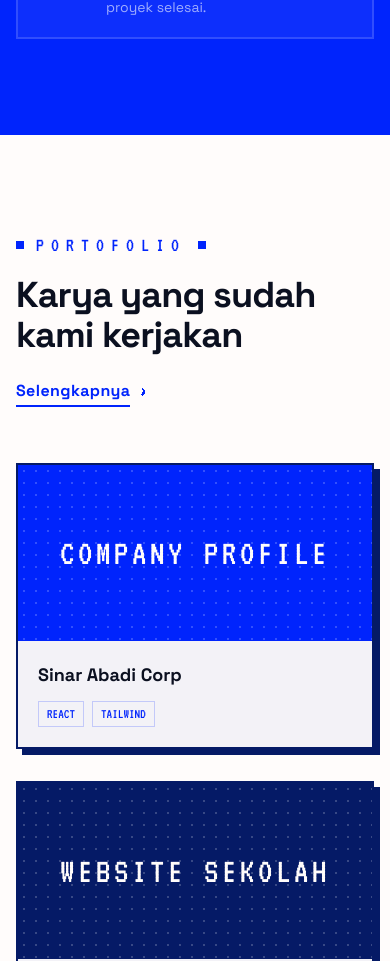
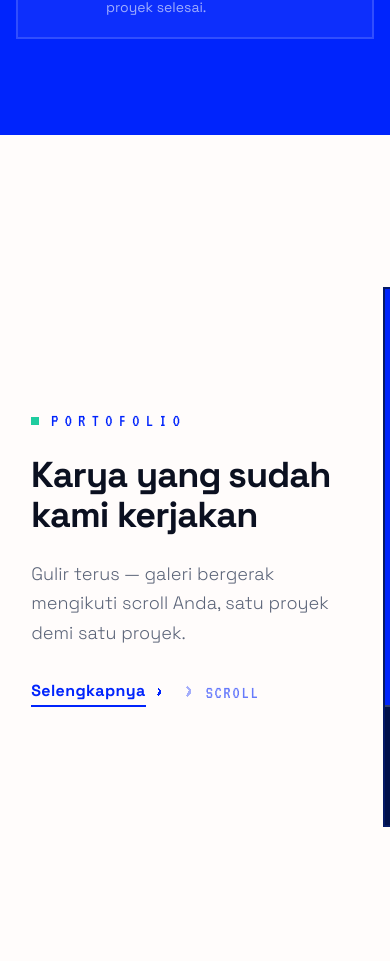
Before and after one commit to bitsy6699/xoratech, a React (Vite) app: page / in a window 390 px wide. Shown: the part 3334-4295 px from the top of the page. Built offline with nearby package versions, Linux system fonts and the light colour scheme; no server answers.

Commit message:
feat: scroll-driven animation komprehensif ala cantor8
- Galeri portofolio horizontal sticky (scroll menggeser panel proyek)
- Parallax watermark XorMark di WhySection & ProcessSection (2 kecepatan)
- Reveal mendukung scale (blur + scale masuk per section)
- Hint scroll pixel di panel pembuka galeri

```diff
--- /dev/null
+++ b/src/components/motion/HorizontalScroll.jsx
@@ -0,0 +1,51 @@
+import { Children, useRef } from 'react'
+import { motion, useScroll, useTransform, useReducedMotion } from 'framer-motion'
+
+export default function HorizontalScroll({
+  children,
+  className = '',
+  trackClassName = '',
+  scrollHeight = '320vh',
+}) {
+  const ref = useRef(null)
+  const trackRef = useRef(null)
+  const reduce = useReducedMotion()
+  const { scrollYProgress } = useScroll({ target: ref, offset: ['start start', 'end end'] })
+
+  const x = useTransform(scrollYProgress, [0, 1], (v) => {
+    if (reduce) return 0
+    const track = trackRef.current
+    const wrap = ref.current
+    if (!track || !wrap) return 0
+    const max = track.scrollWidth - wrap.clientWidth
+    return -v * max
+  })
+
+  const panels = Children.toArray(children).map((child, i) => (
+    <div key={i} className="flex-none">
+      {child}
+    </div>
+  ))
+
+  if (reduce) {
+    return (
+      <section ref={ref} className={`overflow-x-auto bg-cream ${className}`}>
+        <div className="flex items-stretch gap-8 px-[8vw] py-24 sm:gap-10">{panels}</div>
+      </section>
+    )
+  }
+
+  return (
+    <section ref={ref} className={`relative ${className}`} style={{ height: scrollHeight }}>
+      <div className="sticky top-0 flex h-screen items-center overflow-hidden">
+        <motion.div
+          ref={trackRef}
+          style={{ x, willChange: 'transform' }}
+          className={`flex items-stretch gap-8 px-[8vw] sm:gap-10 ${trackClassName}`}
+        >
+          {panels}
+        </motion.div>
+      </div>
+    </section>
+  )
+}
--- /dev/null
+++ b/src/components/motion/Parallax.jsx
@@ -0,0 +1,22 @@
+import { useRef } from 'react'
+import { motion, useScroll, useTransform, useReducedMotion } from 'framer-motion'
+
+export default function Parallax({
+  children,
+  speed = 0.18,
+  from = 0,
+  className = '',
+  style = {},
+}) {
+  const ref = useRef(null)
+  const reduce = useReducedMotion()
+  const { scrollYProgress } = useScroll({ target: ref, offset: ['start end', 'end start'] })
+  const travel = 140 * speed
+  const y = useTransform(scrollYProgress, [0, 1], [from + travel, from - travel])
+
+  return (
+    <motion.div ref={ref} className={className} style={{ ...style, y: reduce ? from : y }}>
+      {children}
+    </motion.div>
+  )
+}
--- a/src/components/motion/Reveal.jsx
+++ b/src/components/motion/Reveal.jsx
@@ -2,7 +2,7 @@ import { motion, useReducedMotion } from 'framer-motion'
 
 export const EASE = [0.76, 0, 0.24, 1]
 
-export function Reveal({ children, delay = 0, y = 28, className = '', once = true, blur = true }) {
+export function Reveal({ children, delay = 0, y = 28, scale = 1, className = '', once = true, blur = true }) {
   const reduce = useReducedMotion()
   return (
     <motion.div
@@ -10,9 +10,10 @@ export function Reveal({ children, delay = 0, y = 28, className = '', once = tru
       initial={{
         opacity: 0,
         y: reduce ? 0 : y,
+        scale: reduce ? 1 : scale,
         filter: blur && !reduce ? 'blur(3px)' : 'none',
       }}
-      whileInView={{ opacity: 1, y: 0, filter: 'none' }}
+      whileInView={{ opacity: 1, y: 0, scale: 1, filter: 'none' }}
       viewport={{ once, margin: '-60px' }}
       transition={{ duration: 0.7, delay, ease: EASE }}
     >
--- a/src/pages/Home.jsx
+++ b/src/pages/Home.jsx
@@ -7,6 +7,8 @@ import RevealHeading from '../components/motion/RevealHeading'
 import { Stagger, StaggerItem, Reveal } from '../components/motion/Reveal'
 import CountUp from '../components/motion/CountUp'
 import TiltCard from '../components/motion/TiltCard'
+import Parallax from '../components/motion/Parallax'
+import HorizontalScroll from '../components/motion/HorizontalScroll'
 import { SectionKicker, ArrowLink, Marquee, PixelTag } from '../components/ui/Button.jsx'
 import PixelArrow from '../components/ui/PixelArrow'
 import PixelWipe from '../components/ui/PixelWipe'
@@ -158,7 +160,7 @@ const CategoriesSection = ({ sectionRef }) => {
   return (
     <section ref={sectionRef} className="bg-cream py-24">
       <div className="mx-auto max-w-7xl px-4 sm:px-6 lg:px-8">
-        <Reveal>
+        <Reveal scale={0.96}>
           <div className="mb-14 flex flex-col justify-between gap-6 md:flex-row md:items-end">
             <div>
               <SectionKicker>Layanan Kami</SectionKicker>
@@ -201,8 +203,14 @@ const CategoriesSection = ({ sectionRef }) => {
 
 function WhySection() {
   return (
-    <section data-nav-theme="dark" className="bg-primary py-24 text-cream">
-      <div className="mx-auto max-w-7xl px-4 sm:px-6 lg:px-8">
+    <section data-nav-theme="dark" className="relative isolate overflow-hidden bg-primary py-24 text-cream">
+      <Parallax
+        speed={0.22}
+        className="pointer-events-none absolute -right-16 top-1/2 z-0 hidden -translate-y-1/2 lg:block"
+      >
+        <XorMark className="h-[40vw] w-[40vw] max-h-[520px] max-w-[520px] text-white/[0.05]" />
+      </Parallax>
+      <div className="relative z-10 mx-auto max-w-7xl px-4 sm:px-6 lg:px-8">
         <div className="grid gap-16 lg:grid-cols-2 lg:items-center">
           <div>
             <SectionKicker dark>Kenapa Xora</SectionKicker>
@@ -242,57 +250,73 @@ function WhySection() {
 
 function PortfolioPreview() {
   return (
-    <section className="bg-cream py-24">
-      <div className="mx-auto max-w-7xl px-4 sm:px-6 lg:px-8">
-        <Reveal>
-          <div className="mb-14 flex flex-col justify-between gap-6 md:flex-row md:items-end">
-            <div>
-              <SectionKicker>Portofolio</SectionKicker>
-              <RevealHeading lines={['Karya yang sudah', 'kami kerjakan']} className="text-4xl font-bold tracking-tight sm:text-5xl" />
+    <HorizontalScroll className="bg-cream" scrollHeight="360vh">
+      <div className="flex h-[64vh] w-[82vw] flex-col justify-center lg:w-[48vw]">
+        <div className="mb-5 flex items-center gap-3 font-pixel text-lg uppercase tracking-[0.35em] text-primary">
+          <span className="h-2 w-2 bg-pixel-dim" />
+          Portofolio
         </div>
+        <RevealHeading
+          lines={['Karya yang sudah', 'kami kerjakan']}
+          className="text-4xl font-bold tracking-tight sm:text-6xl"
+        />
+        <Reveal delay={0.15}>
+          <p className="mt-6 max-w-md text-lg font-light leading-relaxed text-muted">
+            Gulir terus — galeri bergerak mengikuti scroll Anda, satu proyek demi satu proyek.
+          </p>
+        </Reveal>
+        <Reveal delay={0.25}>
+          <div className="mt-8 flex items-center gap-4">
             <ArrowLink to="/portofolio">Selengkapnya</ArrowLink>
+            <span className="flex items-center gap-2 font-pixel text-lg uppercase tracking-widest text-primary/60">
+              <PixelArrow direction="r" className="h-4 w-4 animate-scroll-hint" />
+              Scroll
+            </span>
           </div>
         </Reveal>
+      </div>
 
-        <Stagger className="grid gap-8 md:grid-cols-2 lg:grid-cols-3" stagger={0.08}>
-          {portfolio.slice(0, 6).map((item) => (
-            <StaggerItem key={item.id}>
-              <TiltCard intensity={5} scale={1.015}>
+      {portfolio.slice(0, 6).map((item, i) => (
         <Link
+          key={item.id}
           to="/portofolio"
-                  className="group block border-2 border-primary-darker bg-card shadow-[6px_6px_0_0_#051a66] transition-all hover:translate-x-1 hover:translate-y-1 hover:shadow-[2px_2px_0_0_#051a66]"
+          className="group relative block h-[64vh] w-[80vw] overflow-hidden border-2 border-primary-darker shadow-[10px_10px_0_0_#051a66] transition-shadow duration-200 hover:shadow-[14px_14px_0_0_#0024fc] md:w-[54vw] lg:w-[42vw]"
         >
-                  <div
-                    className="relative flex h-44 items-center justify-center overflow-hidden"
-                    style={{ backgroundColor: item.color }}
-                  >
-                    <div className="absolute inset-0 opacity-20" style={{ backgroundImage: 'radial-gradient(#fff 1px, transparent 1px)', backgroundSize: '12px 12px' }} />
-                    <span className="font-pixel text-4xl uppercase tracking-widest text-cream">{item.categoryLabel}</span>
+          <div className="absolute inset-0" style={{ backgroundColor: item.color }}>
+            <div className="absolute inset-0 opacity-20" style={{ backgroundImage: 'radial-gradient(#fff 1px, transparent 1px)', backgroundSize: '14px 14px' }} />
+            <span className="absolute left-6 top-6 font-pixel text-6xl text-cream/90">{String(i + 1).padStart(2, '0')}</span>
+            <span className="absolute right-6 top-6 font-pixel text-2xl text-cream/60">{item.year}</span>
+            <XorMark className="absolute -bottom-12 -right-12 h-56 w-56 text-white/10 transition-transform duration-500 group-hover:rotate-6" />
+            <span className="absolute left-6 top-24 font-pixel text-3xl uppercase tracking-widest text-cream/70">
+              {item.categoryLabel}
+            </span>
           </div>
-                  <div className="p-5">
-                    <h3 className="text-lg font-bold">{item.title}</h3>
+          <div className="absolute inset-x-0 bottom-0 border-t-2 border-white/20 bg-primary-deep/85 p-6 backdrop-blur-sm">
+            <h3 className="text-2xl font-bold text-cream">{item.title}</h3>
             <div className="mt-3 flex flex-wrap gap-2">
-                      {item.tags.map((tag) => (
-                        <span key={tag} className="border border-primary/20 px-2 py-0.5 font-pixel text-sm uppercase text-primary">
+              {item.tags.slice(0, 4).map((tag) => (
+                <span key={tag} className="border border-cream/25 px-2 py-0.5 font-pixel text-sm uppercase tracking-wide text-cream/80">
                   {tag}
                 </span>
               ))}
             </div>
           </div>
         </Link>
-              </TiltCard>
-            </StaggerItem>
       ))}
-        </Stagger>
-      </div>
-    </section>
+    </HorizontalScroll>
   )
 }
 
 function ProcessSection() {
   return (
-    <section data-nav-theme="dark" className="bg-primary-deep py-24 text-cream">
-      <div className="mx-auto max-w-7xl px-4 sm:px-6 lg:px-8">
+    <section data-nav-theme="dark" className="relative isolate overflow-hidden bg-primary-deep py-24 text-cream">
+      <Parallax
+        speed={0.16}
+        className="pointer-events-none absolute -left-20 top-1/2 z-0 hidden -translate-y-1/2 lg:block"
+      >
+        <XorMark className="h-[34vw] w-[34vw] max-h-[460px] max-w-[460px] text-white/[0.04]" />
+      </Parallax>
+      <div className="relative z-10 mx-auto max-w-7xl px-4 sm:px-6 lg:px-8">
         <Reveal>
           <div className="mb-14">
             <SectionKicker dark>Proses Kerja</SectionKicker>
```
Lines whose indentation alone changed are shown as unchanged.
